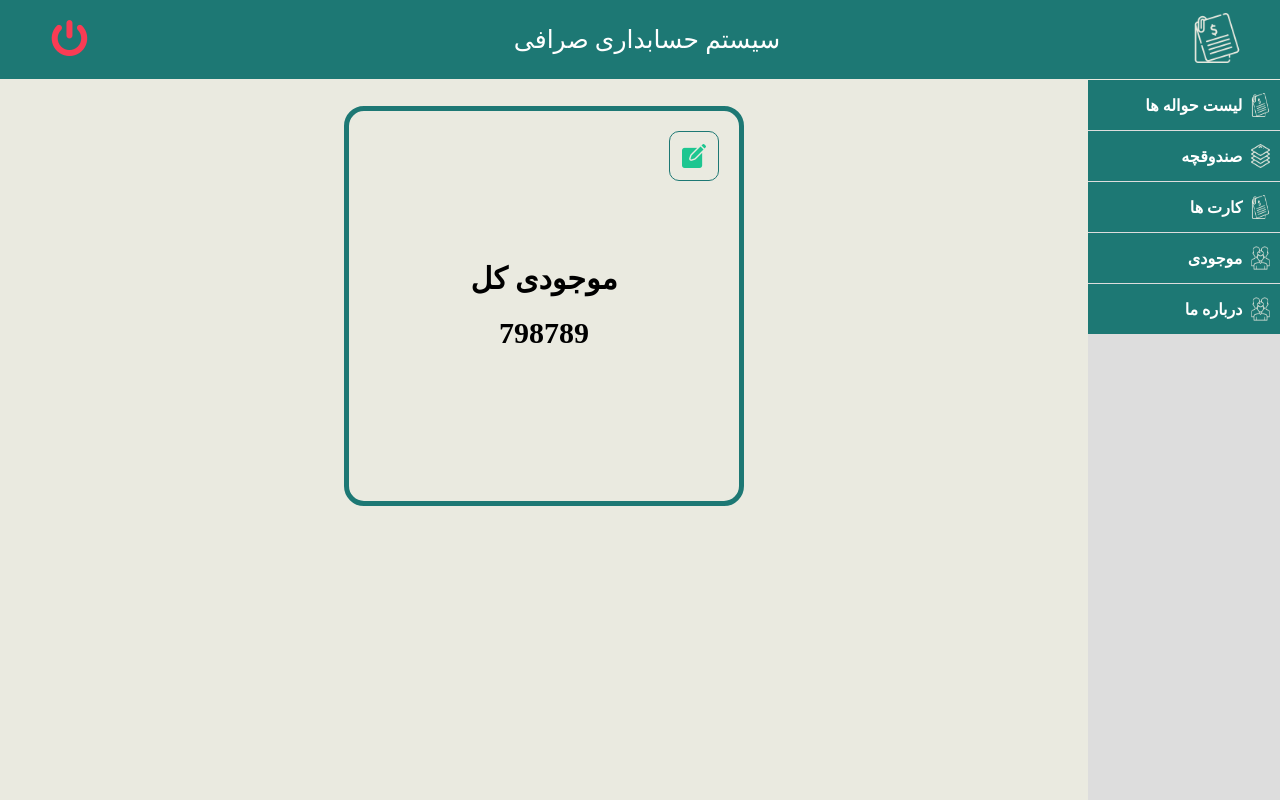
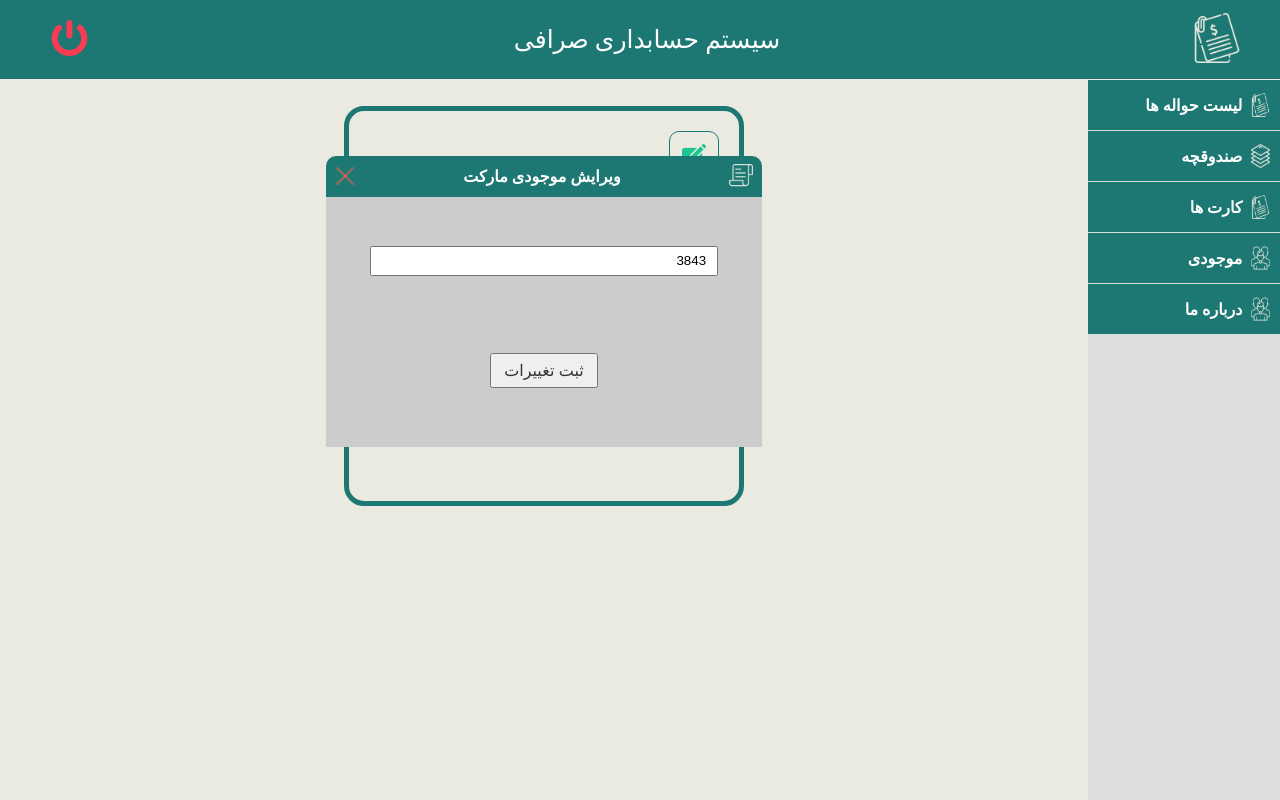
Before and after one commit to RezaHabibi1001/ExchangeFront, a React (Create React App) app: page /market in a window 1280 px wide. Both pictures are taken after a click on the picture 694 px from the left and 155 px from the top of the page. Built offline with nearby package versions, Linux system fonts and the light colour scheme.

Commit message:
change the amoiut of market

```diff
--- a/src/Components/Market/Market.jsx
+++ b/src/Components/Market/Market.jsx
@@ -1,96 +1,65 @@
 import { Header } from "../StaticComponents/Header";
-import { Search } from "../StaticComponents/Search";
 import { SideBar } from "../StaticComponents/SideBar";
 import { useState } from "react";
 import "../../Styles/Market/Market.css";
 
 export function Market() {
-  const [addPopUp, setAddPopUp] = useState(false);
-  const [data, setData] = useState([]);
+  const [marketValue, setMarketValue] = useState(3843);
+  const [editPopUp, setEditPopUp] = useState(false);
+
+  const editMarket = (e) => {
+    e.preventDefault();
+    setMarketValue(e.target.marketValue.value);
+    setEditPopUp(false);
+  };
   return (
     <div className="container">
       <Header />
       <SideBar />
-      {addPopUp ? (
-        <div className="addDrug-content">
+
+      <div className="content">
+        <div className="market-container">
+          {editPopUp ? (
+            <div className="editMarket-content">
               <div className="addDrug-header">
                 <img
                   src="close.png"
                   alt="close"
-              onClick={() => setAddPopUp(false)}
+                  onClick={() => setEditPopUp(false)}
                 />
-            <span>افزودن حواله جدید</span>
+                <span>ویرایش موجودی مارکت</span>
                 <img src="bills.png" alt="logo" />
               </div>
+              <form onSubmit={editMarket}>
                 <div className="addDrug-body">
                   <input
+                    defaultValue={marketValue}
                     type="text"
-              name="sendNumber"
-              placeholder="نمبر حواله"
+                    name="marketValue"
+                    placeholder="مقدار موجودی"
                     className="addDrug-body-input"
                   />
+
                   <input
-              type="text"
-              name="sendNumber"
-              placeholder="نام مشتری"
-              className="addDrug-body-input"
-            />
-            <input
-              type="text"
-              name="sendNumber"
-              placeholder="کشور/ شهر "
-              className="addDrug-body-input"
-            />{" "}
-            <input
-              type="text"
-              name="sendNumber"
-              placeholder="واحد پول"
-              className="addDrug-body-input"
-            />{" "}
-            <input
-              type="text"
-              name="sendNumber"
-              placeholder="مبلغ حواله"
-              className="addDrug-body-input"
-            />{" "}
-            <input
-              type="text"
-              name="sendNumber"
-              placeholder="قیمت خرید"
-              className="addDrug-body-input"
-            />{" "}
-            <input
-              type="text"
-              name="sendNumber"
-              placeholder="قیمت فروش"
-              className="addDrug-body-input"
-            />{" "}
-            <input
-              type="text"
-              name="sendNumber"
-              placeholder="مقدار مفاد"
-              className="addDrug-body-input"
-            />
-            <input
-              type="button"
-              value="ثبت حواله"
+                    type="submit"
+                    value="ثبت تغییرات"
                     className="addDrug-body-button"
                   />
                 </div>
+              </form>
             </div>
           ) : null}
-      <div className="content">
-        <div className="market-container">
           <div className="repository-container">
             <div className="repository-header">
               <img
+                onClick={() => setEditPopUp(true)}
                 src="edit.png"
                 className="repository-header-img"
                 alt="edit"
               />
             </div>
             <span className="repository-title">موجودی کل</span>
-            <span className="repository-amount">798789</span>
+            <span className="repository-amount">{marketValue}</span>
           </div>
         </div>
       </div>
--- a/src/Styles/Market/Market.css
+++ b/src/Styles/Market/Market.css
@@ -4,6 +4,7 @@
   min-height: 100vh;
   display: flex;
   flex-direction: column;
+  position: relative;
   /* justify-content: space-between; */
 }
 .hawala-header {
@@ -96,7 +97,20 @@ tfoot tr td:last-child {
   z-index: 2;
   border-radius: 10px;
 }
-
+.editMarket-content {
+  position: absolute;
+  top: 50px;
+  left: 30%;
+  width: 40%;
+  height: 180px;
+  margin: 0 auto;
+  background-color: var(--color-fourth);
+  display: flex;
+  flex-direction: column;
+  justify-content: space-between;
+  z-index: 2;
+  border-radius: 10px;
+}
 .addDrug-header {
   width: 100%;
   height: 50px;
```
Lines whose indentation alone changed are shown as unchanged.
